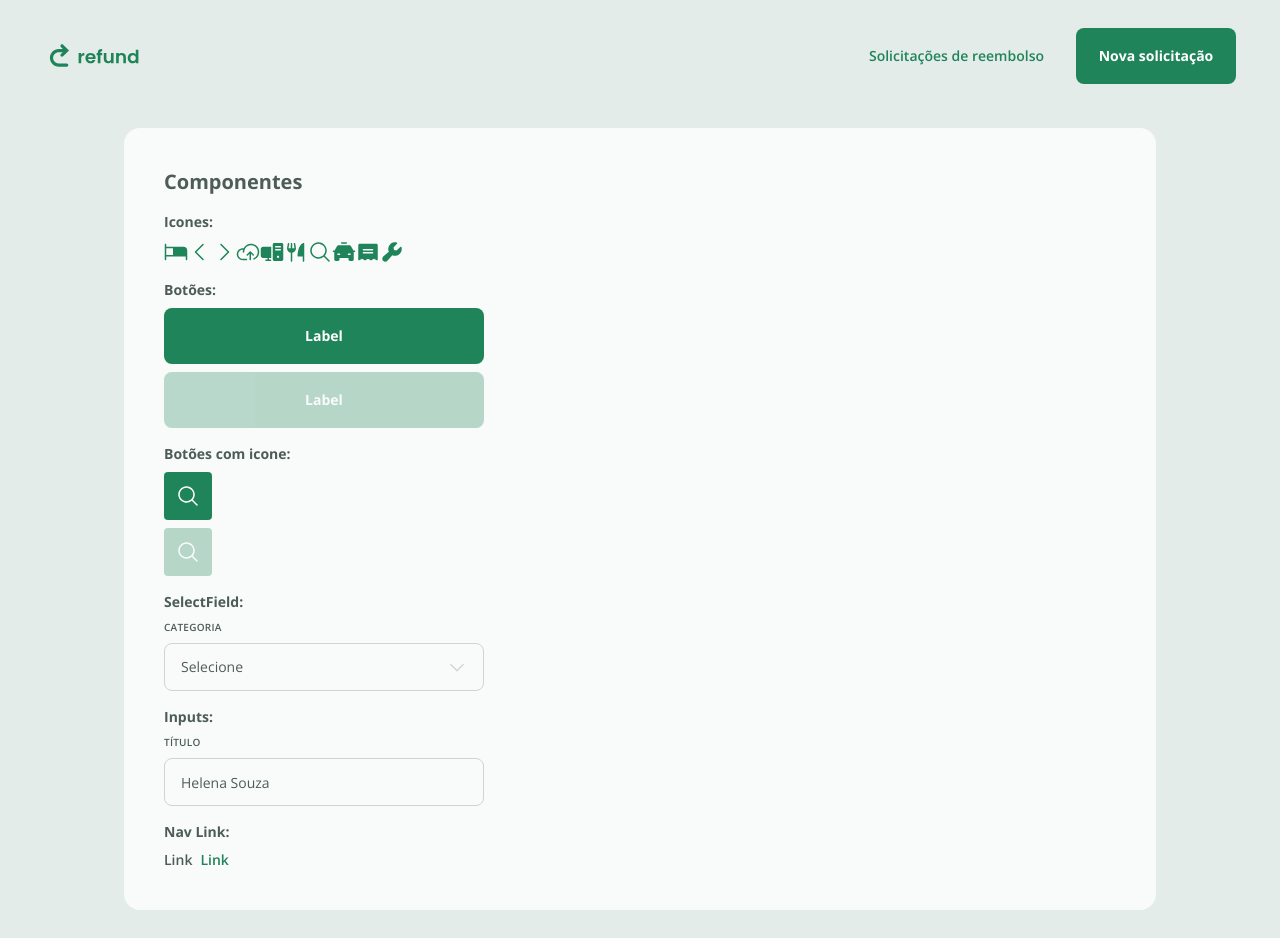
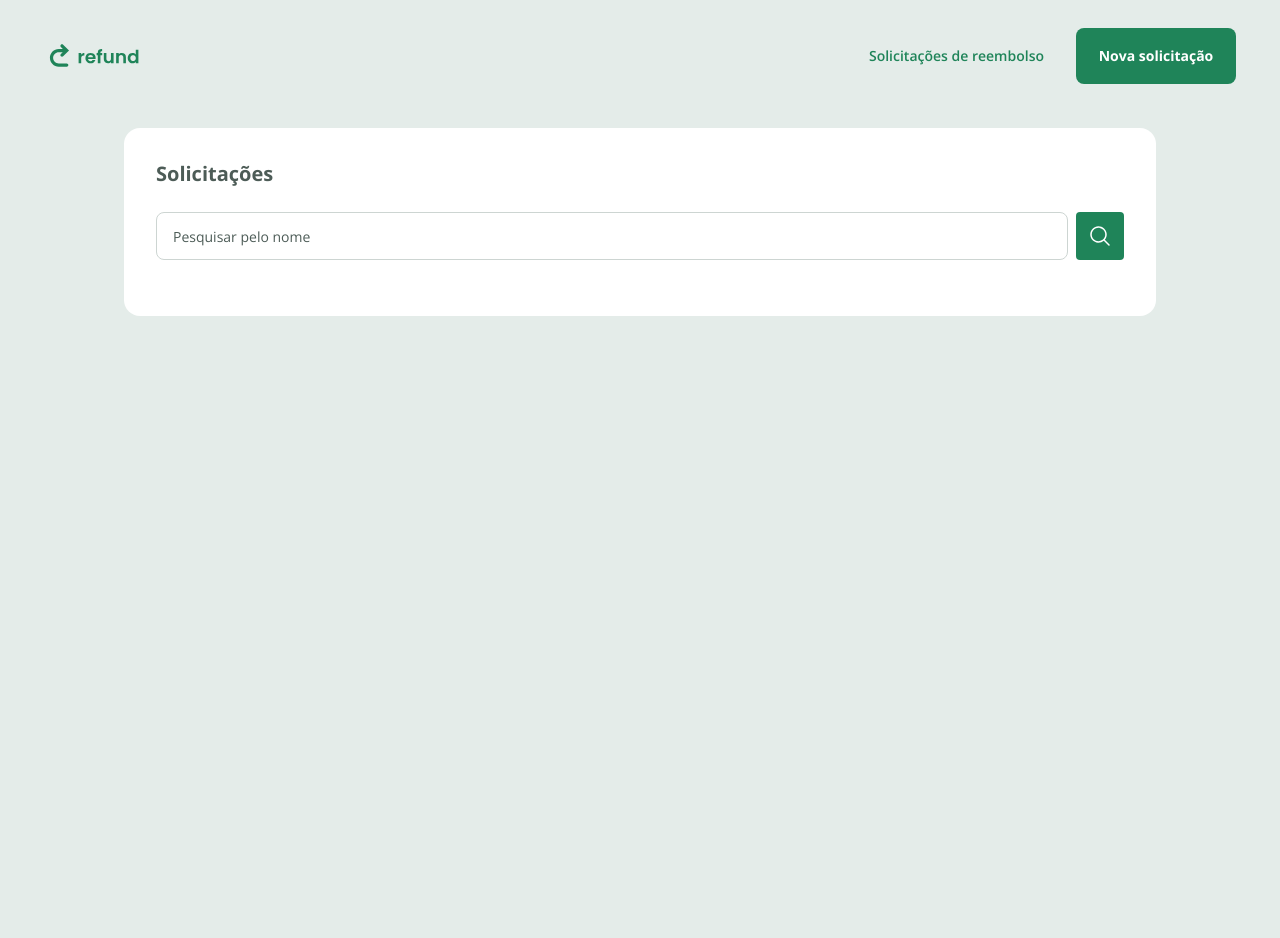
Before and after one commit to fperdona/refund-app, a React (Vite) app in the folder refund-app/: page / in a window 1280 px wide. After the commit the page ends 800 px from the top, so only its background shows below. Built offline with nearby package versions, Linux system fonts and the light colour scheme.

Commit message:
feat: adiciona página de solicitações com busca

```diff
--- a/refund-app/src/App.tsx
+++ b/refund-app/src/App.tsx
@@ -1,13 +1,15 @@
 import { BrowserRouter, Route, Routes } from "react-router";
 import LayoutMain from "./pages/layout-main";
 import PageComponents from "./pages/page-components";
+import PageSolicitacoes from "./pages/page-solicitacoes";
 
 export default function App() {
   return (
     <BrowserRouter>
       <Routes>
         <Route path="/" element={<LayoutMain />}>
-          <Route index element={<PageComponents />} />
+          <Route index element={<PageSolicitacoes />} />
+          <Route path="componentes" element={<PageComponents />} />
         </Route>
       </Routes>
     </BrowserRouter>
--- /dev/null
+++ b/refund-app/src/pages/page-solicitacoes.tsx
@@ -0,0 +1,19 @@
+import InputText from "../core-components/input-text";
+import ButtonIcon from "../core-components/button-icon";
+import MagnifyingGlass from "../assets/icons/magnifying-glass.svg?react";
+
+export default function Solicitacoes() {
+  return (
+    <div className="bg-white rounded-2xl p-8">
+      <h1 className="text-xl font-bold text-gray-200 mb-6">Solicitações</h1>
+
+      {/* Busca */}
+      <div className="flex gap-2 mb-6">
+        <div className="flex-1">
+          <InputText placeholder="Pesquisar pelo nome" />
+        </div>
+        <ButtonIcon icon={MagnifyingGlass} />
+      </div>
+    </div>
+  );
+}
```
